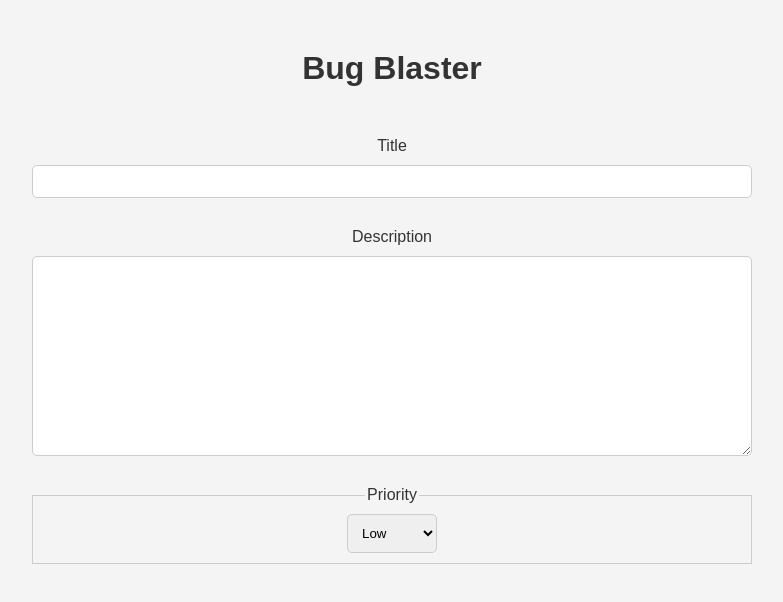
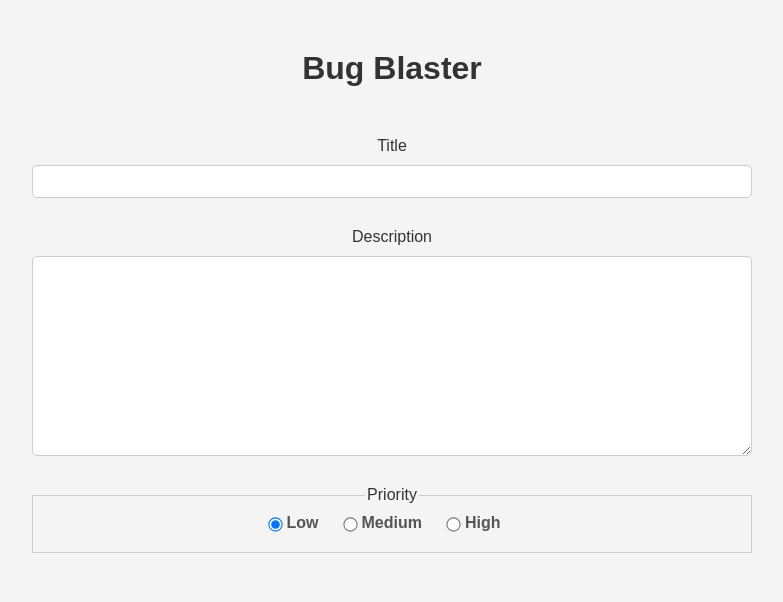
Before and after one commit to NinjaCoderM/learn-react-js-ticket, a React (Create React App) app: page / in a window 1280 px wide. Shown: the top 602 px of the page, without its empty margins (248-1031 px from the left). Built offline with nearby package versions, Linux system fonts and the light colour scheme.

Commit message:
change select to label with input type radio

```diff
--- a/src/components/TicketForm.js
+++ b/src/components/TicketForm.js
@@ -45,11 +45,19 @@ export default function TicketForm() {
       </div>
       <fieldset className="priority-fieldset">
         <legend>Priority</legend>
-        <select onChange={(e) => setPriority(e.target.value)}>
-          {Object.entries(priorityLabel).map(([key, value]) => (
-            <option value={key}>{value}</option>
-          ))}
-        </select>
+
+        {Object.entries(priorityLabel).map(([key, desc]) => (
+          <label key={key} className="priority-label">
+            <input
+              type="radio"
+              value={key}
+              checked={priority === key}
+              onChange={(e) => setPriority(e.target.value)}
+              className="priority-input"
+            />
+            {desc}
+          </label>
+        ))}
       </fieldset>
     </form>
   );
```
